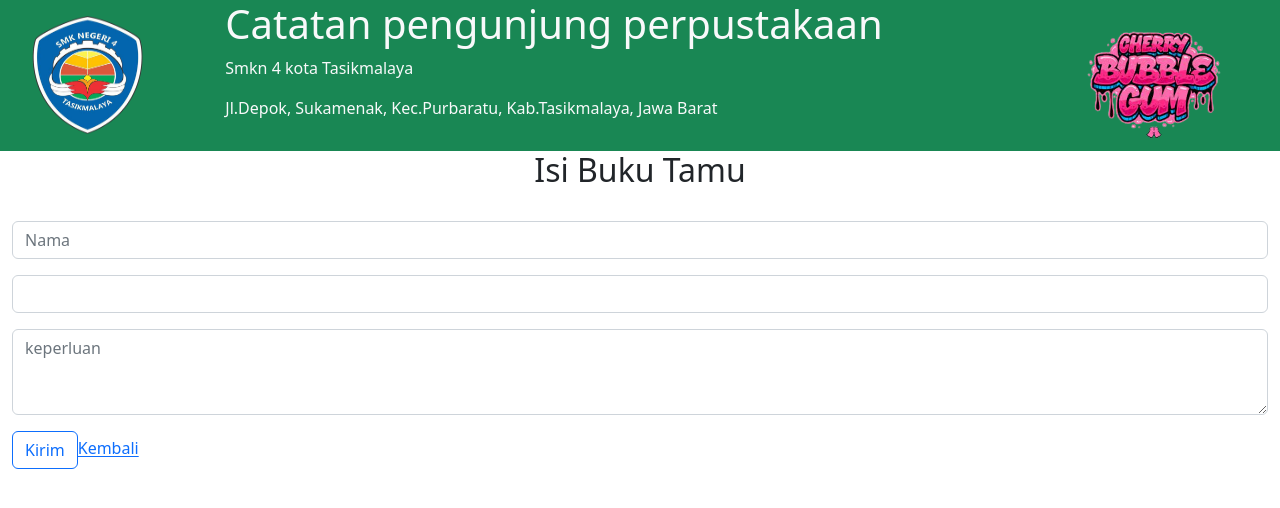
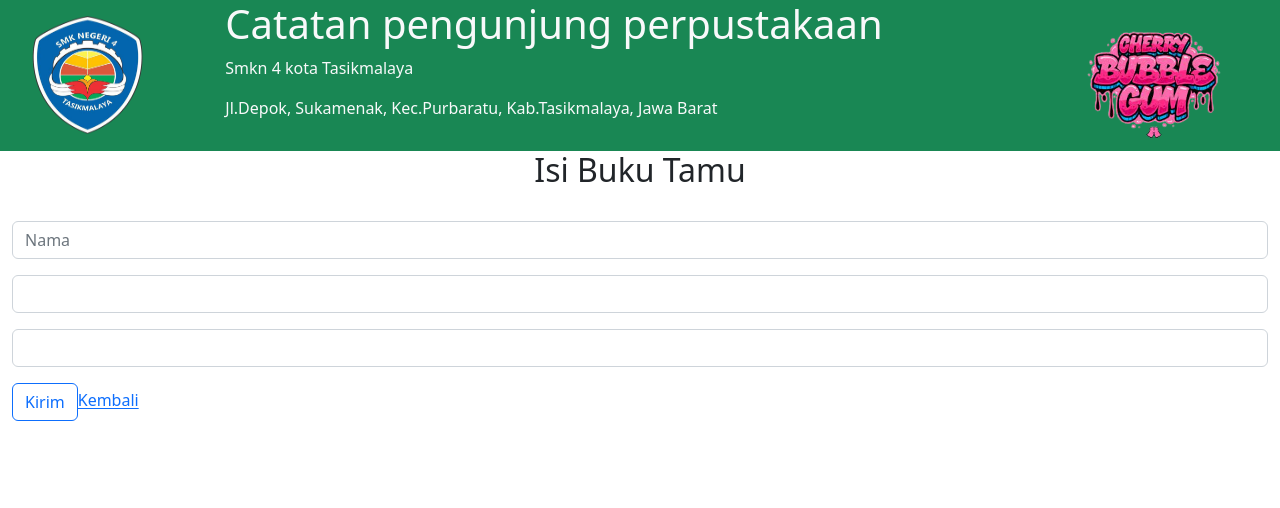
Before and after one commit to titapuspitas/perpus_digital, a Nuxt app: page /tambah in a window 1280 px wide. Shown: the top 508 px of the page. Built offline with nearby package versions, Linux system fonts and the light colour scheme; no server answers.

Commit message:
Update tambah.vue

```diff
--- a/pages/tambah.vue
+++ b/pages/tambah.vue
@@ -19,7 +19,12 @@
         <input v-model="form.kelas" type="text" class="form-control" placeholder="kelas" />
       </div>
       <div class="mb-3">
-        <textarea v-model="form.keperluan" cols="30" rows="3" placeholder="keperluan" class="form-control"></textarea>
+        <select v-model="form.keperluan" class="form-control">
+          <option> Pilih keperluan </option>
+          <option> membaca buku </option>
+          <option> peminjam buku </option>
+          <option> mengembalikan buku </option>
+        </select>
       </div>
       <button type="submit" class="btn btn-outline-primary">Kirim</button>
       <nuxt-link to="/">Kembali</nuxt-link>
```
